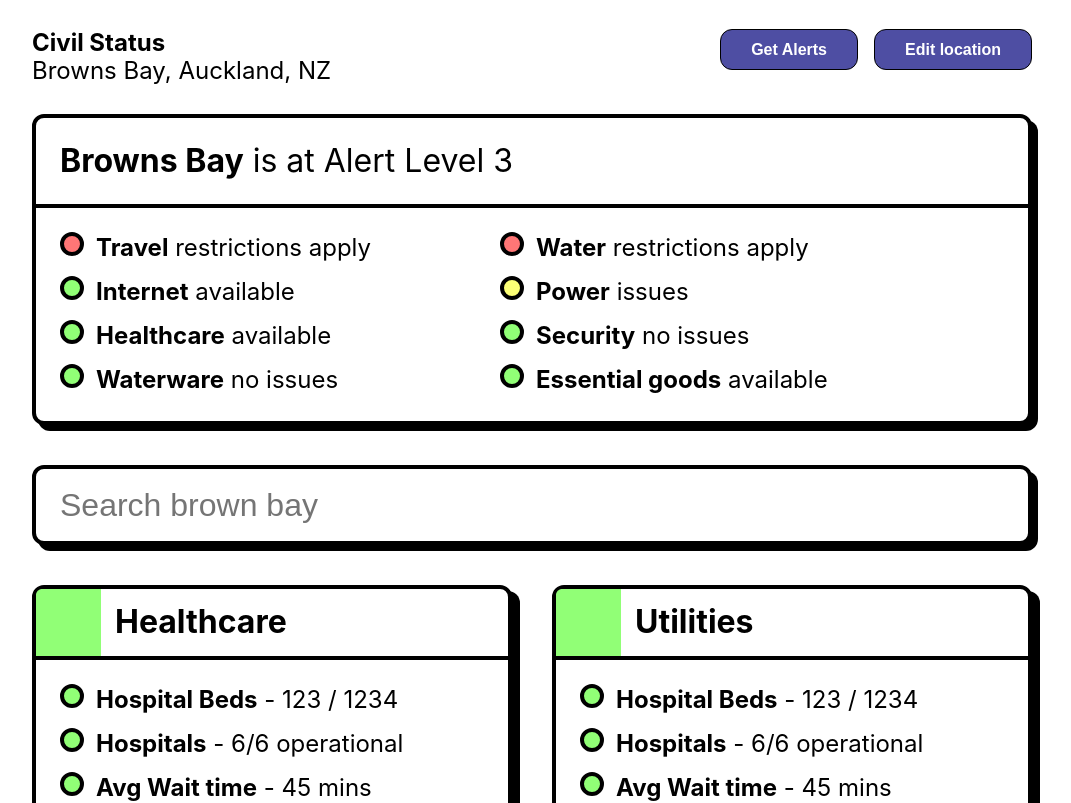
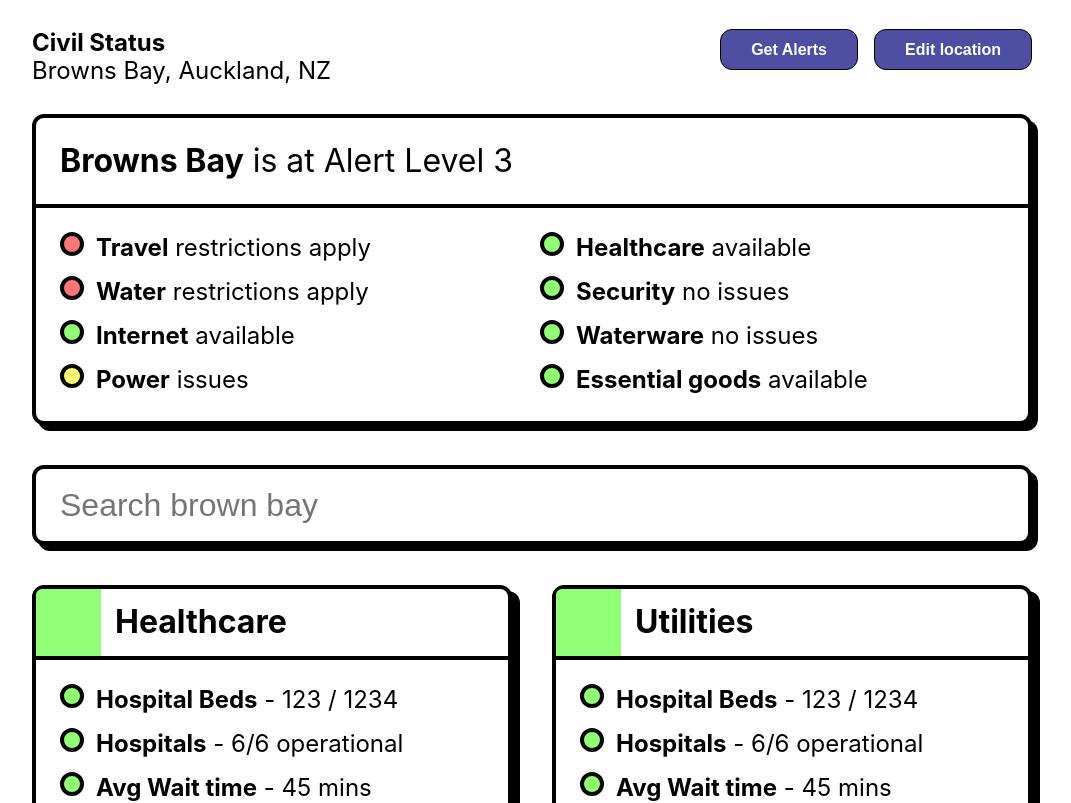
Before and after one commit to StatuspageNZ/statuspage, a React (Create React App) app: page / in a window 1280 px wide. Shown: the top 803 px of the page, without its empty margins (108-1179 px from the left). Built offline with nearby package versions, Linux system fonts and the light colour scheme.

Commit message:
column count

```diff
--- a/src/App.css
+++ b/src/App.css
@@ -72,9 +72,7 @@
   padding-left: 24px;
   padding-right: 24px;
 
-  display: flex;
-  flex-direction: row;
-  flex-wrap: wrap;
+  column-count: 2;
 }
 
 .line-item__container {
```
